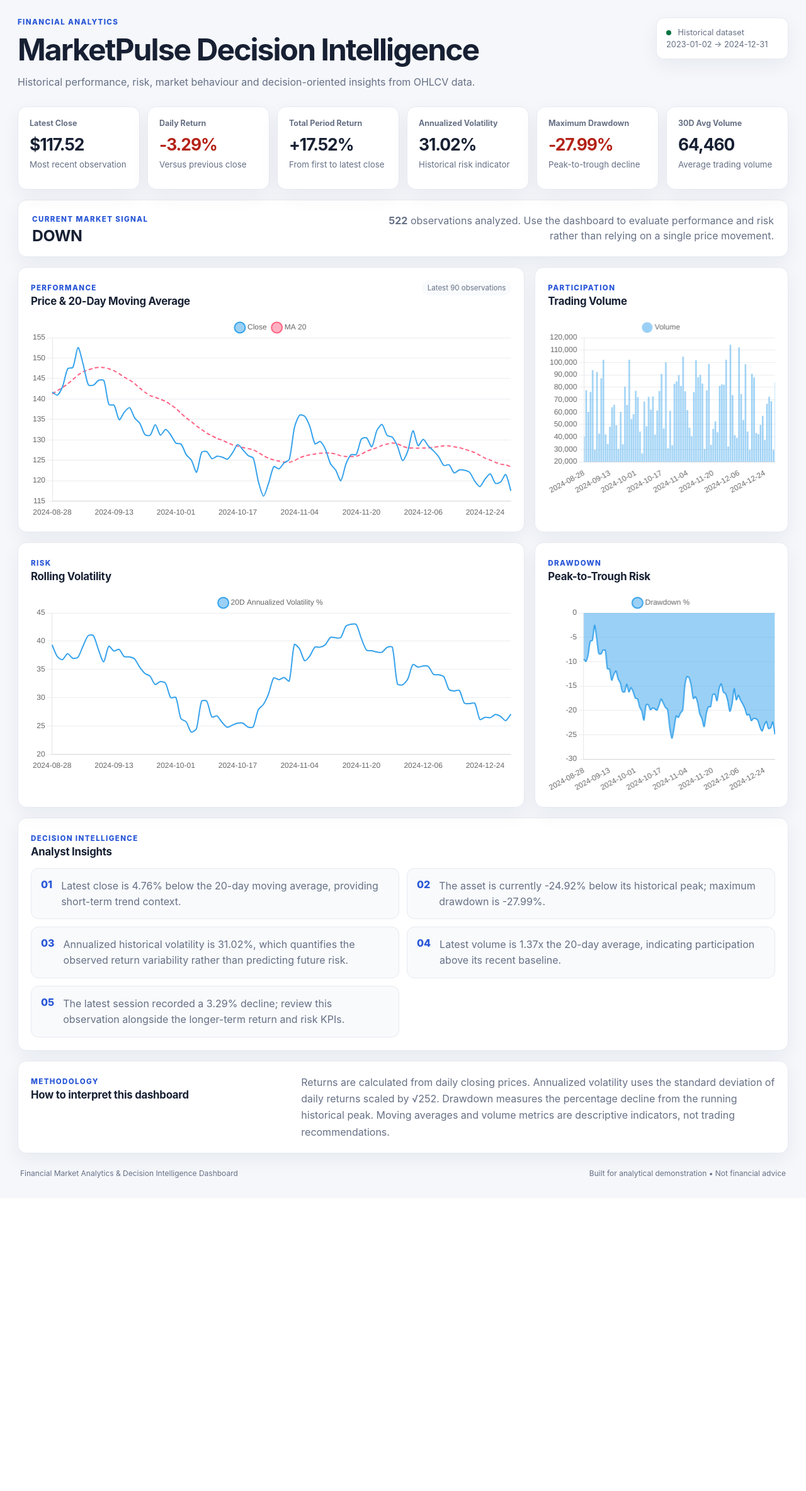
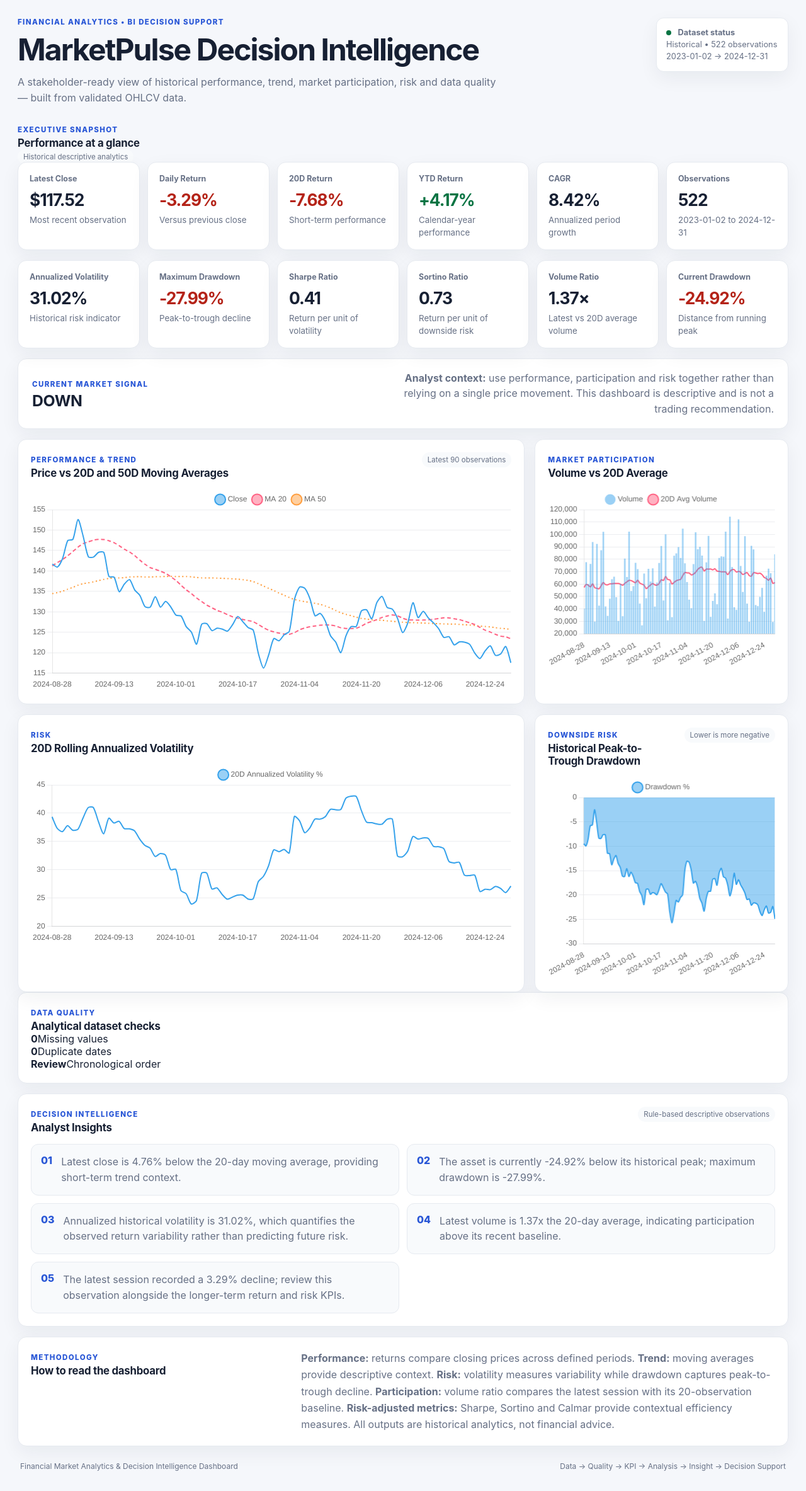
Before and after one commit to siddhikalolage/Financial-Market-Analytics-And-Decision-Intelligence-Dashboard, a Flask app: page / in a window 1280 px wide. Shown: the whole page at 63% size. Before the commit the page ends 1870 px from the top, so only its background shows below. Run offline with Flask 3, Linux system fonts and the light colour scheme.

Commit message:
feat: upgrade dashboard KPI storytelling and analytics views

```diff
--- a/templates/index.html
+++ b/templates/index.html
@@ -12,48 +12,38 @@
     <main class="dashboard-shell">
         <header class="hero">
             <div>
-                <p class="eyebrow">FINANCIAL ANALYTICS</p>
+                <p class="eyebrow">FINANCIAL ANALYTICS • BI DECISION SUPPORT</p>
                 <h1>MarketPulse Decision Intelligence</h1>
-                <p class="subtitle">Historical performance, risk, market behaviour and decision-oriented insights from OHLCV data.</p>
+                <p class="subtitle">A stakeholder-ready view of historical performance, trend, market participation, risk and data quality — built from validated OHLCV data.</p>
             </div>
             <div class="data-status">
                 <span class="status-dot"></span>
-                Historical dataset<br>
+                <strong>Dataset status</strong><br>
+                Historical • {{ metrics.observations }} observations<br>
                 {{ metrics.start_date }} → {{ metrics.end_date }}
             </div>
         </header>
 
-        <section class="kpi-grid" aria-label="Key performance indicators">
-            <article class="kpi-card">
-                <span>Latest Close</span>
-                <strong>${{ metrics.last_close }}</strong>
-                <small>Most recent observation</small>
-            </article>
-            <article class="kpi-card {{ 'positive' if metrics.percent_change >= 0 else 'negative' }}">
-                <span>Daily Return</span>
-                <strong>{{ '+' if metrics.percent_change >= 0 else '' }}{{ metrics.percent_change }}%</strong>
-                <small>Versus previous close</small>
-            </article>
-            <article class="kpi-card">
-                <span>Total Period Return</span>
-                <strong>{{ '+' if metrics.period_return >= 0 else '' }}{{ metrics.period_return }}%</strong>
-                <small>From first to latest close</small>
-            </article>
-            <article class="kpi-card">
-                <span>Annualized Volatility</span>
-                <strong>{{ metrics.annualized_volatility }}%</strong>
-                <small>Historical risk indicator</small>
-            </article>
-            <article class="kpi-card negative">
-                <span>Maximum Drawdown</span>
-                <strong>{{ metrics.max_drawdown }}%</strong>
-                <small>Peak-to-trough decline</small>
-            </article>
-            <article class="kpi-card">
-                <span>30D Avg Volume</span>
-                <strong>{{ "{:,}".format(metrics.avg_volume) }}</strong>
-                <small>Average trading volume</small>
-            </article>
+        <section class="section-heading">
+            <div><span class="label">EXECUTIVE SNAPSHOT</span><h2>Performance at a glance</h2></div>
+            <span class="period-badge">Historical descriptive analytics</span>
+        </section>
+        <section class="kpi-grid" aria-label="Executive performance indicators">
+            <article class="kpi-card"><span>Latest Close</span><strong>${{ metrics.last_close }}</strong><small>Most recent observation</small></article>
+            <article class="kpi-card {{ 'positive' if metrics.percent_change >= 0 else 'negative' }}"><span>Daily Return</span><strong>{{ '+' if metrics.percent_change >= 0 else '' }}{{ metrics.percent_change }}%</strong><small>Versus previous close</small></article>
+            <article class="kpi-card {{ 'positive' if metrics.return_20d >= 0 else 'negative' }}"><span>20D Return</span><strong>{{ '+' if metrics.return_20d >= 0 else '' }}{{ metrics.return_20d }}%</strong><small>Short-term performance</small></article>
+            <article class="kpi-card {{ 'positive' if metrics.ytd_return >= 0 else 'negative' }}"><span>YTD Return</span><strong>{{ '+' if metrics.ytd_return >= 0 else '' }}{{ metrics.ytd_return }}%</strong><small>Calendar-year performance</small></article>
+            <article class="kpi-card"><span>CAGR</span><strong>{{ metrics.cagr }}%</strong><small>Annualized period growth</small></article>
+            <article class="kpi-card"><span>Observations</span><strong>{{ metrics.observations }}</strong><small>{{ metrics.start_date }} to {{ metrics.end_date }}</small></article>
+        </section>
+
+        <section class="kpi-grid secondary-kpis" aria-label="Risk and market participation indicators">
+            <article class="kpi-card"><span>Annualized Volatility</span><strong>{{ metrics.annualized_volatility }}%</strong><small>Historical risk indicator</small></article>
+            <article class="kpi-card negative"><span>Maximum Drawdown</span><strong>{{ metrics.max_drawdown }}%</strong><small>Peak-to-trough decline</small></article>
+            <article class="kpi-card"><span>Sharpe Ratio</span><strong>{{ metrics.sharpe_ratio }}</strong><small>Return per unit of volatility</small></article>
+            <article class="kpi-card"><span>Sortino Ratio</span><strong>{{ metrics.sortino_ratio }}</strong><small>Return per unit of downside risk</small></article>
+            <article class="kpi-card"><span>Volume Ratio</span><strong>{{ metrics.volume_ratio }}×</strong><small>Latest vs 20D average volume</small></article>
+            <article class="kpi-card {{ 'positive' if metrics.current_drawdown == 0 else 'negative' }}"><span>Current Drawdown</span><strong>{{ metrics.current_drawdown }}%</strong><small>Distance from running peak</small></article>
         </section>
 
         <section class="signal-banner">
@@ -61,54 +51,52 @@
                 <span class="label">CURRENT MARKET SIGNAL</span>
                 <h2 class="{{ trend_class }}">{{ trend }}</h2>
             </div>
-            <div class="signal-copy">
-                <strong>{{ metrics.observations }}</strong> observations analyzed. Use the dashboard to evaluate performance and risk rather than relying on a single price movement.
-            </div>
+            <div class="signal-copy"><strong>Analyst context:</strong> use performance, participation and risk together rather than relying on a single price movement. This dashboard is descriptive and is not a trading recommendation.</div>
         </section>
 
         <section class="chart-grid">
             <article class="panel wide">
-                <div class="panel-heading">
-                    <div><span class="label">PERFORMANCE</span><h2>Price & 20-Day Moving Average</h2></div>
-                    <span class="period-badge">Latest 90 observations</span>
-                </div>
+                <div class="panel-heading"><div><span class="label">PERFORMANCE & TREND</span><h2>Price vs 20D and 50D Moving Averages</h2></div><span class="period-badge">Latest 90 observations</span></div>
                 <div class="chart-wrap"><canvas id="priceChart"></canvas></div>
             </article>
             <article class="panel">
-                <div class="panel-heading"><div><span class="label">PARTICIPATION</span><h2>Trading Volume</h2></div></div>
+                <div class="panel-heading"><div><span class="label">MARKET PARTICIPATION</span><h2>Volume vs 20D Average</h2></div></div>
                 <div class="chart-wrap"><canvas id="volumeChart"></canvas></div>
             </article>
             <article class="panel">
-                <div class="panel-heading"><div><span class="label">RISK</span><h2>Rolling Volatility</h2></div></div>
+                <div class="panel-heading"><div><span class="label">RISK</span><h2>20D Rolling Annualized Volatility</h2></div></div>
                 <div class="chart-wrap"><canvas id="volatilityChart"></canvas></div>
             </article>
             <article class="panel wide">
-                <div class="panel-heading"><div><span class="label">DRAWDOWN</span><h2>Peak-to-Trough Risk</h2></div></div>
+                <div class="panel-heading"><div><span class="label">DOWNSIDE RISK</span><h2>Historical Peak-to-Trough Drawdown</h2></div><span class="period-badge">Lower is more negative</span></div>
                 <div class="chart-wrap"><canvas id="drawdownChart"></canvas></div>
             </article>
         </section>
 
+        <section class="quality-row">
+            <article class="panel quality-card">
+                <div><span class="label">DATA QUALITY</span><h2>Analytical dataset checks</h2></div>
+                <div class="quality-grid">
+                    <div><strong>{{ metrics.data_quality.missing_values }}</strong><span>Missing values</span></div>
+                    <div><strong>{{ metrics.data_quality.duplicate_dates }}</strong><span>Duplicate dates</span></div>
+                    <div><strong>{{ 'Valid' if metrics.data_quality.date_ordered else 'Review' }}</strong><span>Chronological order</span></div>
+                </div>
+            </article>
+        </section>
+
         <section class="insights panel">
-            <div class="panel-heading"><div><span class="label">DECISION INTELLIGENCE</span><h2>Analyst Insights</h2></div></div>
+            <div class="panel-heading"><div><span class="label">DECISION INTELLIGENCE</span><h2>Analyst Insights</h2></div><span class="period-badge">Rule-based descriptive observations</span></div>
             <div class="insight-grid">
-                {% for insight in insights %}
-                <div class="insight-item"><span>{{ "%02d"|format(loop.index) }}</span><p>{{ insight }}</p></div>
-                {% endfor %}
+                {% for insight in insights %}<div class="insight-item"><span>{{ "%02d"|format(loop.index) }}</span><p>{{ insight }}</p></div>{% endfor %}
             </div>
         </section>
 
         <section class="methodology panel">
-            <div>
-                <span class="label">METHODOLOGY</span>
-                <h2>How to interpret this dashboard</h2>
-            </div>
-            <p>Returns are calculated from daily closing prices. Annualized volatility uses the standard deviation of daily returns scaled by √252. Drawdown measures the percentage decline from the running historical peak. Moving averages and volume metrics are descriptive indicators, not trading recommendations.</p>
+            <div><span class="label">METHODOLOGY</span><h2>How to read the dashboard</h2></div>
+            <p><strong>Performance:</strong> returns compare closing prices across defined periods. <strong>Trend:</strong> moving averages provide descriptive context. <strong>Risk:</strong> volatility measures variability while drawdown captures peak-to-trough decline. <strong>Participation:</strong> volume ratio compares the latest session with its 20-observation baseline. <strong>Risk-adjusted metrics:</strong> Sharpe, Sortino and Calmar provide contextual efficiency measures. All outputs are historical analytics, not financial advice.</p>
         </section>
 
-        <footer>
-            <span>Financial Market Analytics & Decision Intelligence Dashboard</span>
-            <span>Built for analytical demonstration • Not financial advice</span>
-        </footer>
+        <footer><span>Financial Market Analytics & Decision Intelligence Dashboard</span><span>Data → Quality → KPI → Analysis → Insight → Decision Support</span></footer>
     </main>
 
     <script>
@@ -117,26 +105,21 @@
         const baseOptions = {
             responsive: true,
             maintainAspectRatio: false,
-            plugins: { legend: { display: true, labels: { usePointStyle: true } } },
+            interaction: { mode: 'index', intersect: false },
+            plugins: { legend: { display: true, labels: { usePointStyle: true } }, tooltip: { mode: 'index', intersect: false } },
             scales: { x: { grid: { display: false }, ticks: { maxTicksLimit: 8 } }, y: { grid: { color: grid } } }
         };
-
-        new Chart(document.getElementById('priceChart'), {
-            type: 'line',
-            data: { labels: data.dates, datasets: [
-                { label: 'Close', data: data.prices, borderWidth: 2, pointRadius: 0, tension: .25 },
-                { label: 'MA 20', data: data.ma20, borderWidth: 2, pointRadius: 0, borderDash: [6, 4], tension: .25 }
-            ]}, options: baseOptions
-        });
-        new Chart(document.getElementById('volumeChart'), {
-            type: 'bar', data: { labels: data.dates, datasets: [{ label: 'Volume', data: data.volumes, borderWidth: 0 }]}, options: baseOptions
-        });
-        new Chart(document.getElementById('volatilityChart'), {
-            type: 'line', data: { labels: data.dates, datasets: [{ label: '20D Annualized Volatility %', data: data.volatility, borderWidth: 2, pointRadius: 0, tension: .25 }]}, options: baseOptions
-        });
-        new Chart(document.getElementById('drawdownChart'), {
-            type: 'line', data: { labels: data.dates, datasets: [{ label: 'Drawdown %', data: data.drawdown, fill: true, borderWidth: 2, pointRadius: 0, tension: .25 }]}, options: baseOptions
-        });
+        new Chart(document.getElementById('priceChart'), { type: 'line', data: { labels: data.dates, datasets: [
+            { label: 'Close', data: data.prices, borderWidth: 2, pointRadius: 0, tension: .25 },
+            { label: 'MA 20', data: data.ma20, borderWidth: 2, pointRadius: 0, borderDash: [6,4], tension: .25 },
+            { label: 'MA 50', data: data.ma50, borderWidth: 2, pointRadius: 0, borderDash: [2,4], tension: .25 }
+        ]}, options: baseOptions });
+        new Chart(document.getElementById('volumeChart'), { type: 'bar', data: { labels: data.dates, datasets: [
+            { label: 'Volume', data: data.volumes, borderWidth: 0 },
+            { type: 'line', label: '20D Avg Volume', data: data.avg_volume, borderWidth: 2, pointRadius: 0, tension: .25 }
+        ]}, options: baseOptions });
+        new Chart(document.getElementById('volatilityChart'), { type: 'line', data: { labels: data.dates, datasets: [{ label: '20D Annualized Volatility %', data: data.volatility, borderWidth: 2, pointRadius: 0, tension: .25 }]}, options: baseOptions });
+        new Chart(document.getElementById('drawdownChart'), { type: 'line', data: { labels: data.dates, datasets: [{ label: 'Drawdown %', data: data.drawdown, fill: true, borderWidth: 2, pointRadius: 0, tension: .25 }]}, options: baseOptions });
     </script>
 </body>
 </html>
```
